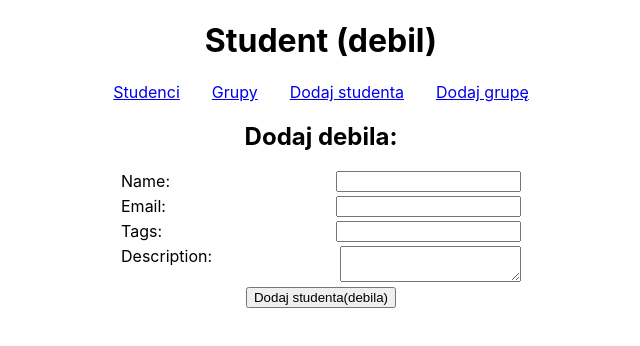
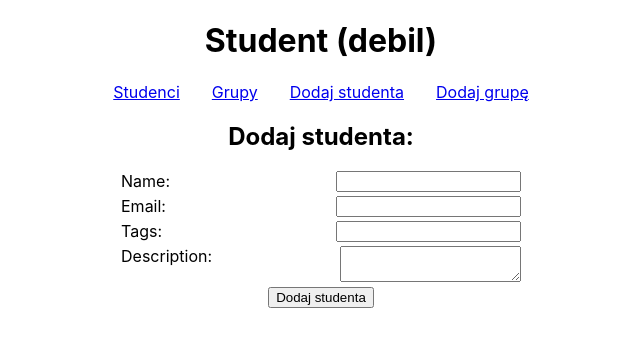
Before and after one commit to Bravo555/piw, a React (Create React App) app in the folder lab3/: page /#/add in a window 1280 px wide. Shown: the top 346 px of the page, without its empty margins (319-959 px from the left). Built offline with nearby package versions, Linux system fonts and the light colour scheme.

Commit message:
some text tweaks

```diff
--- a/lab3/src/pages/GroupAdd.tsx
+++ b/lab3/src/pages/GroupAdd.tsx
@@ -61,7 +61,7 @@ const Add = ({ addGroup, students }: { addGroup: (s: Omit<Group, "id">) => void,
           <Select isMulti options={selectOptions} onChange={handleMembersChange} />
         </div>
 
-        <input type="submit" value="Dodaj grupę (debili)" />
+        <input type="submit" value="Dodaj grupę" />
       </form>
     </>
   );
--- a/lab3/src/pages/StudentAdd.tsx
+++ b/lab3/src/pages/StudentAdd.tsx
@@ -10,8 +10,13 @@ const Add = ({ addStudent }: { addStudent: (s: Omit<Student, "id">) => void }) =
   const navigate = useNavigate();
 
   return (
-    <div className="form">
-      <h2>Dodaj debila:</h2>
+    <form className="form" onSubmit={(e) => {
+      e.preventDefault();
+      addStudent({ name, email, tags, description });
+      navigate('/');
+    }
+    }>
+      <h2>Dodaj studenta:</h2>
       <div>
         <label htmlFor="name">Name: </label>
         <input type="text" id="name" onChange={(e) => setName(e.target.value)} />
@@ -35,11 +40,8 @@ const Add = ({ addStudent }: { addStudent: (s: Omit<Student, "id">) => void }) =
         <textarea id="description" onChange={(e) => setDescription(e.target.value)}></textarea>
       </div>
 
-      <button onClick={() => {
-        addStudent({ name, email, tags, description });
-        navigate('/');
-      }}>Dodaj studenta(debila)</button>
-    </div>
+      <input type="submit" value="Dodaj studenta" />
+    </form>
   );
 };
 
```
